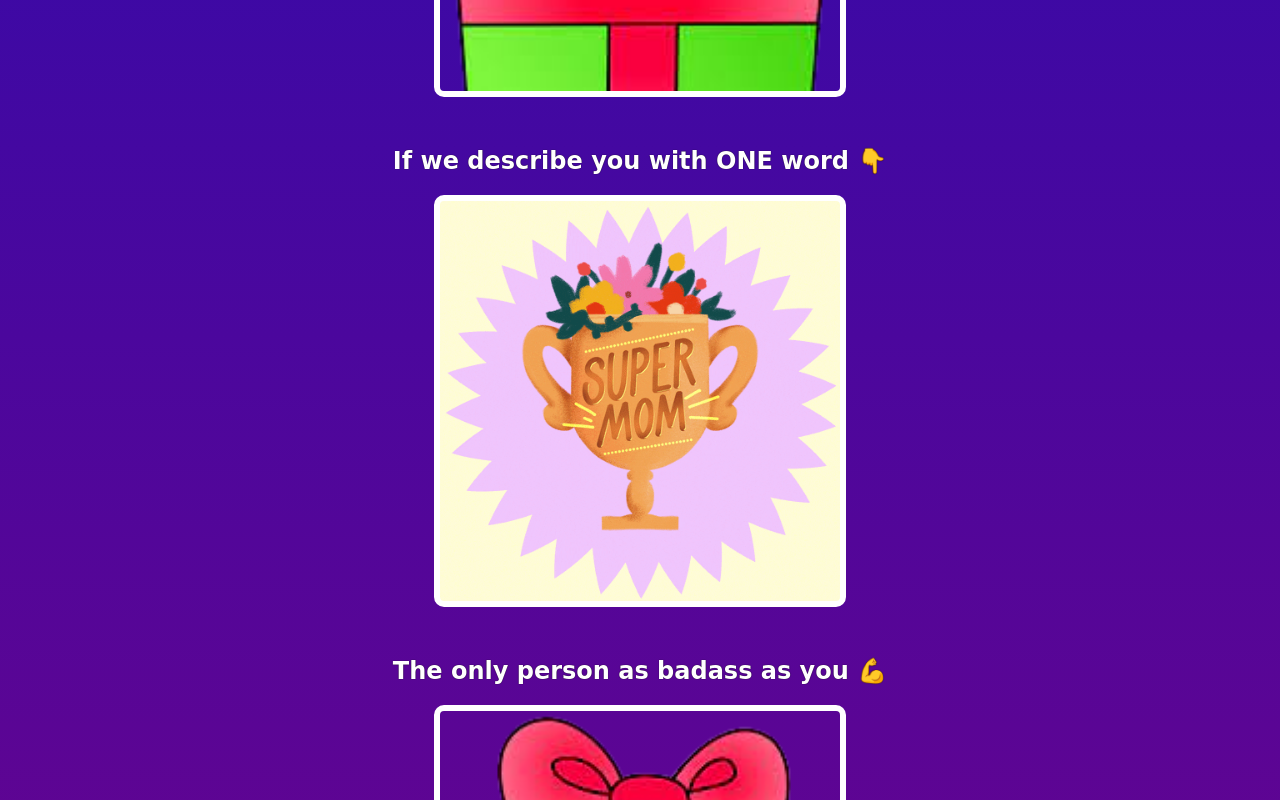
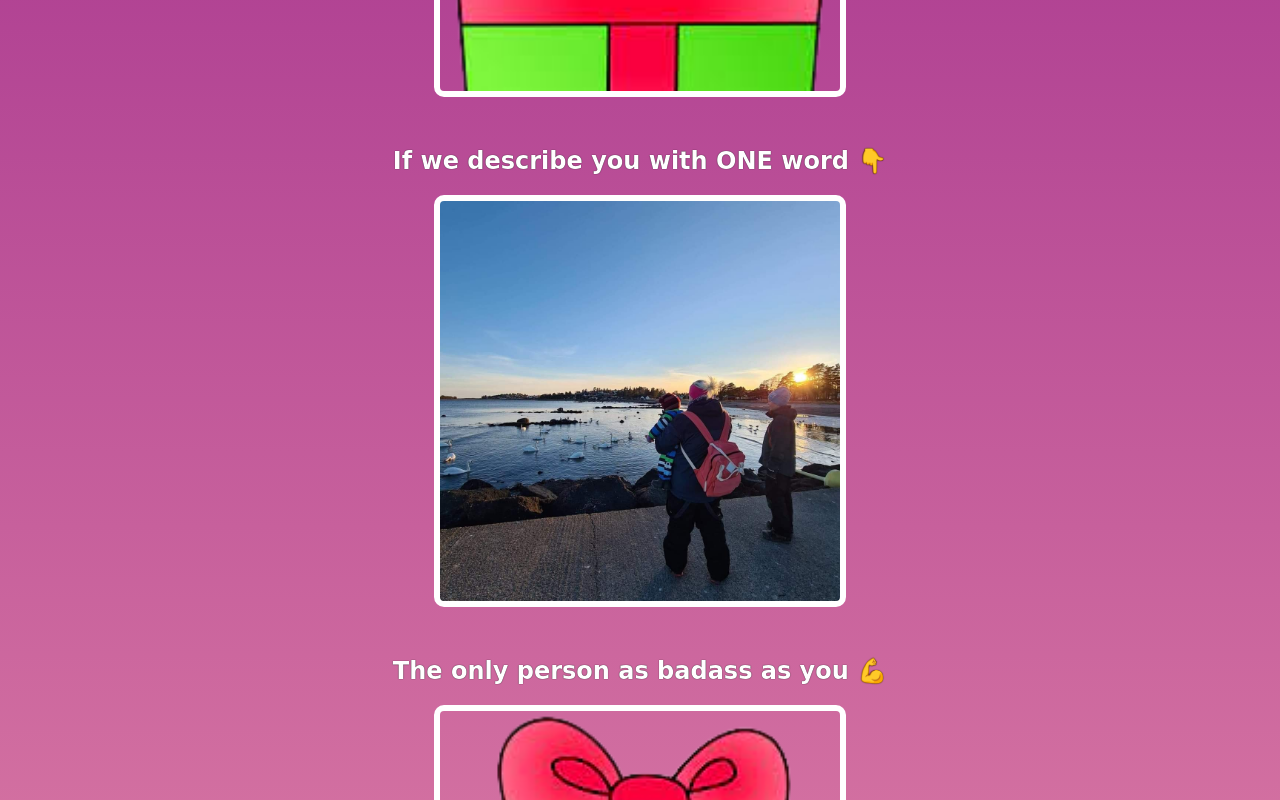
Before and after one commit to DavidEmil85/Morsdagskort, a plain HTML site: page index.html in a window 1280 px wide. In both pictures the pointer is over the element 640 px from the left and 1644 px from the top of the page. Shown: the part 1244-2044 px from the top of the page. Drawn offline with Linux system fonts and the light colour scheme.

Commit message:
background color

```diff
--- a/style.css
+++ b/style.css
@@ -1,7 +1,7 @@
 body {
   text-align: center;
   font-family: "Happy Monkey", cursive;
-  background: linear-gradient(rgb(15, 15, 190), purple);
+  background: linear-gradient(purple, rgb(247, 161, 175));
   color: #ffffff;
 }
 
@@ -71,7 +71,7 @@ p {
 }
 
 #gift-img-genius:hover {
-  background-image: url("bilder/Gif/supermom.gif");
+  background-image: url("bilder/Mother.jpg");
 }
 
 #gift-img-badass:hover {
```
